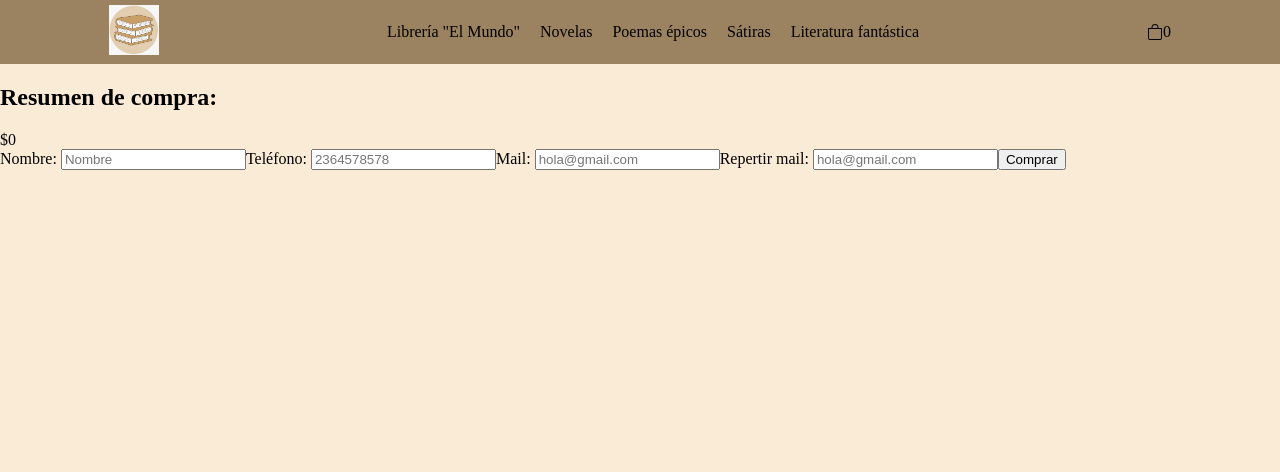
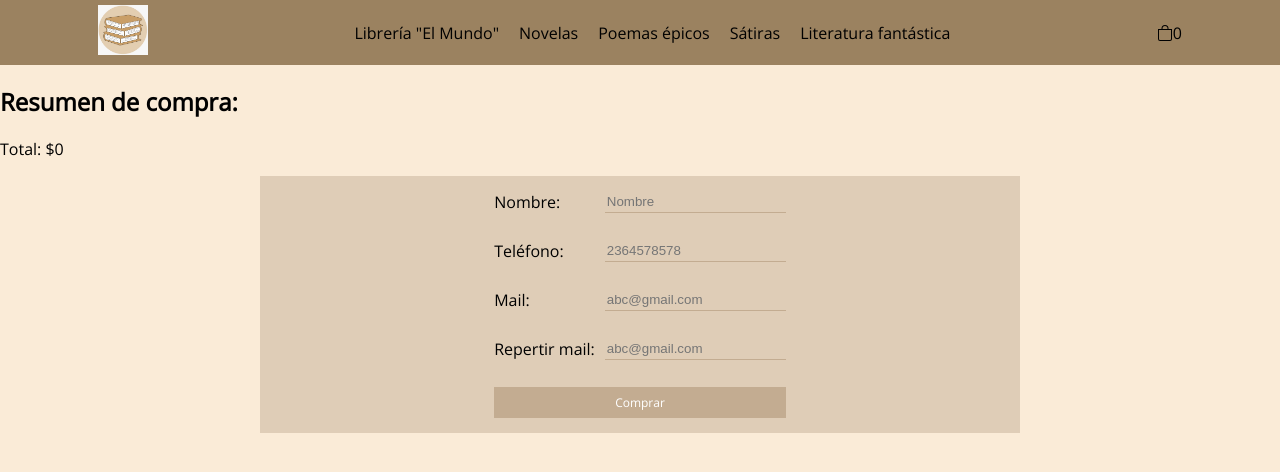
Before and after one commit to emapcc/ReactJsTP, a React (Vite) app: page /checkout in a window 1280 px wide. Shown: the top 472 px of the page. Built offline with nearby package versions, Linux system fonts and the light colour scheme.

Commit message:
Mejoras visuales

```diff
--- a/src/App.css
+++ b/src/App.css
@@ -1,4 +1,7 @@
+@import url('https://fonts.googleapis.com/css2?family=Open+Sans:wght@300&family=Poppins:wght@100;200&family=Raleway:wght@100&display=swap');
+
 body {
     margin: 0;
     background-color: antiquewhite;
+    font-family: 'Open Sans', sans-serif;
 }
--- a/src/components/Cart/Cart.css
+++ b/src/components/Cart/Cart.css
@@ -1,3 +1,9 @@
+@import url('https://fonts.googleapis.com/css2?family=Open+Sans:wght@300&family=Poppins:wght@100;200&family=Raleway:wght@100&display=swap');
+
+button {
+    font-family: 'Open Sans', sans-serif;
+}
+
 .cart-list {
     display: grid;
     grid-template-columns: 100%;
@@ -17,6 +23,8 @@
     border: none;
     background-color: rgb(229, 209, 182);
     padding: 3px;
+    border-radius: 5px;
+    cursor: pointer;
 }
 
 .cart-list li button:hover {
@@ -26,8 +34,10 @@
 .vaciar {
     margin-left: 20px;
     background-color: rgb(172, 152, 126);
-    border: solid 2px rgb(146, 128, 104);
-    border-radius: 2px;
+    border: none;
+    border-radius: 3px;
+    padding: 3px 20px;
+    cursor: pointer;
 }
 
 .finalizar-compra {
@@ -36,3 +46,9 @@
     justify-content: space-between;
     margin: 0 20px;
 }
+
+.finalizar {
+    padding: 5px 15px;
+    background-color: rgb(102, 145, 100);
+    border-radius: 3px;
+}
--- a/src/components/Cart/Cart.jsx
+++ b/src/components/Cart/Cart.jsx
@@ -34,7 +34,7 @@ const Cart = () => {
         <button className='vaciar' onClick={clearCart}>Vaciar carrito</button>
         <div className='finalizar-compra'>
           <h4>Precio Total: ${precioTotal()}</h4>
-          <button><Link to="/checkout" >Finalizar compra</Link></button>
+          <Link className='finalizar' to="/checkout" >Finalizar compra</Link>
         </div>
       </>
     )
--- /dev/null
+++ b/src/components/Checkout/Checkout.css
@@ -0,0 +1,29 @@
+form {
+    margin: 0 260px;
+    padding: 15px;
+    background-color: rgb(223, 205, 183);
+    display: grid;
+    justify-content: center;
+    row-gap: 27px;
+}
+
+form div {
+    display: flex;
+    justify-content: space-between;
+}
+
+form div input {
+    border: none;
+    border-bottom: 1px solid rgb(195, 172, 145);
+    background-color: rgb(223, 205, 183);
+    margin-left: 10px;
+}
+
+form button {
+    color: white;
+    background-color: rgb(195, 172, 145);
+    padding: 7px 20px;
+    font-size: 12px;
+    cursor: pointer;
+    border: none;
+}
--- a/src/components/Checkout/Checkout.jsx
+++ b/src/components/Checkout/Checkout.jsx
@@ -3,6 +3,7 @@ import CartContext from '../../context/CartContext'
 import { addDoc, collection } from 'firebase/firestore'
 import { db } from '../../config/Firebase'
 import Swal from 'sweetalert2'
+import "./Checkout.css"
 
 const Checkout = () => {
     const [user, setUser] = useState({
@@ -24,22 +25,40 @@ const Checkout = () => {
 
     const getOrder = (event) => {
         event.preventDefault();
-        if(cart.length > 0 && emailMatch && validNumber){
-            const order = {
-                buyer: user,
-                items: cart,
-                total: precioTotal()
-            }
-            const ordersCollection = collection(db, 'orders')
-            addDoc(ordersCollection, order)
-                .then(({id}) => {
-                    Swal.fire({
-                        title: "Compra realizada",
-                        text: `Su id de compra es #${id}`,
-                        icon: "success"
-                    });
-                })
-            clearCart()
+        if((user.email.length === 0) || (user.repetirEmail.length === 0)){
+            const Toast = Swal.mixin({
+                toast: true,
+                position: 'bottom-start',
+                showConfirmButton: false,
+                timer: 3000,
+                timerProgressBar: true,
+                didOpen: (toast) => {
+                    toast.addEventListener('mouseenter', Swal.stopTimer)
+                    toast.addEventListener('mouseleave', Swal.resumeTimer)
+                }
+            })
+
+            Toast.fire({
+                icon: 'error',
+                title: 'Ingrese el mail'
+            })
+        } else if(user.nombre.length <= 2){
+            const Toast = Swal.mixin({
+                toast: true,
+                position: 'bottom-start',
+                showConfirmButton: false,
+                timer: 3000,
+                timerProgressBar: true,
+                didOpen: (toast) => {
+                    toast.addEventListener('mouseenter', Swal.stopTimer)
+                    toast.addEventListener('mouseleave', Swal.resumeTimer)
+                }
+            })
+
+            Toast.fire({
+                icon: 'error',
+                title: 'Ingrese un nombre válido'
+            })
         } else if(!emailMatch){
             const Toast = Swal.mixin({
                 toast: true,
@@ -91,6 +110,22 @@ const Checkout = () => {
                 icon: 'error',
                 title: 'Número de teléfono inválido'
             })
+        } else {
+            const order = {
+                buyer: user,
+                items: cart,
+                total: precioTotal()
+            }
+            const ordersCollection = collection(db, 'orders')
+            addDoc(ordersCollection, order)
+                .then(({id}) => {
+                    Swal.fire({
+                        title: "Compra realizada",
+                        text: `Su id de compra es #${id}`,
+                        icon: "success"
+                    });
+                })
+            clearCart()
         }
     }
 
@@ -98,13 +133,13 @@ const Checkout = () => {
         setEmailMatch(user.email === user.repetirEmail);
     }
 
+    const validateNumber = () => {
+        setValidNumber(user.telefono.length > 9 && user.telefono > 0)
+    }
+
     useEffect(() => {
         validateEmail();
     }, [user.email, user.repetirEmail]);
-
-    const validateNumber = () => {
-        setValidNumber(user.telefono.length > 9 && user.telefono > 0)
-    }
 
     useEffect(() => {
         validateNumber();
@@ -113,13 +148,28 @@ const Checkout = () => {
   return (
     <>
         <h2>Resumen de compra:</h2>
-        <span>${precioTotal()}</span>
+        {cart.map((prod) => (
+            <li key={prod.id}>{prod.titulo} x{prod.quantity} --{prod.quantity * prod.precio}</li>
+        ))}
+        <p>Total: ${precioTotal()}</p>
 
         <form onSubmit={getOrder}>
-            <label>Nombre: <input required type="text" placeholder='Nombre' name="nombre" onChange={updateUser} /></label>
-            <label>Teléfono: <input required type="number" placeholder='2364578578' name="telefono" onChange={updateUser} /></label>
-            <label>Mail: <input required type="email" placeholder='hola@gmail.com' name="email" onChange={updateUser} /></label>
-            <label>Repertir mail: <input required type="email" placeholder='hola@gmail.com' name="repetirEmail" onChange={updateUser} /></label>
+            <div>
+                <label>Nombre:</label>
+                <input type="text" placeholder='Nombre' name="nombre" onChange={updateUser} />
+            </div>
+            <div>
+                <label>Teléfono:</label>
+                <input type="number" placeholder='2364578578' name="telefono" onChange={updateUser} />
+            </div>
+            <div>
+                <label>Mail:</label>
+                <input type="email" placeholder='abc@gmail.com' name="email" onChange={updateUser} />
+            </div>
+            <div>
+                <label>Repertir mail:</label>
+                <input type="email" placeholder='abc@gmail.com' name="repetirEmail" onChange={updateUser} />
+            </div>
             <button>Comprar</button>
         </form>
     </>
--- a/src/components/Item/Item.css
+++ b/src/components/Item/Item.css
@@ -2,7 +2,7 @@ article {
     background-color: rgb(195, 172, 145);
     border-radius: 20px;
     width: 240px;
-    height: 450px;
+    height: 470px;
     box-shadow: 6px 7px 6px 1px rgba(0, 0, 0, 0.2);
 }
 
```
Also changed, not shown: 2 other files (tests, documents, lock files or other folders).
